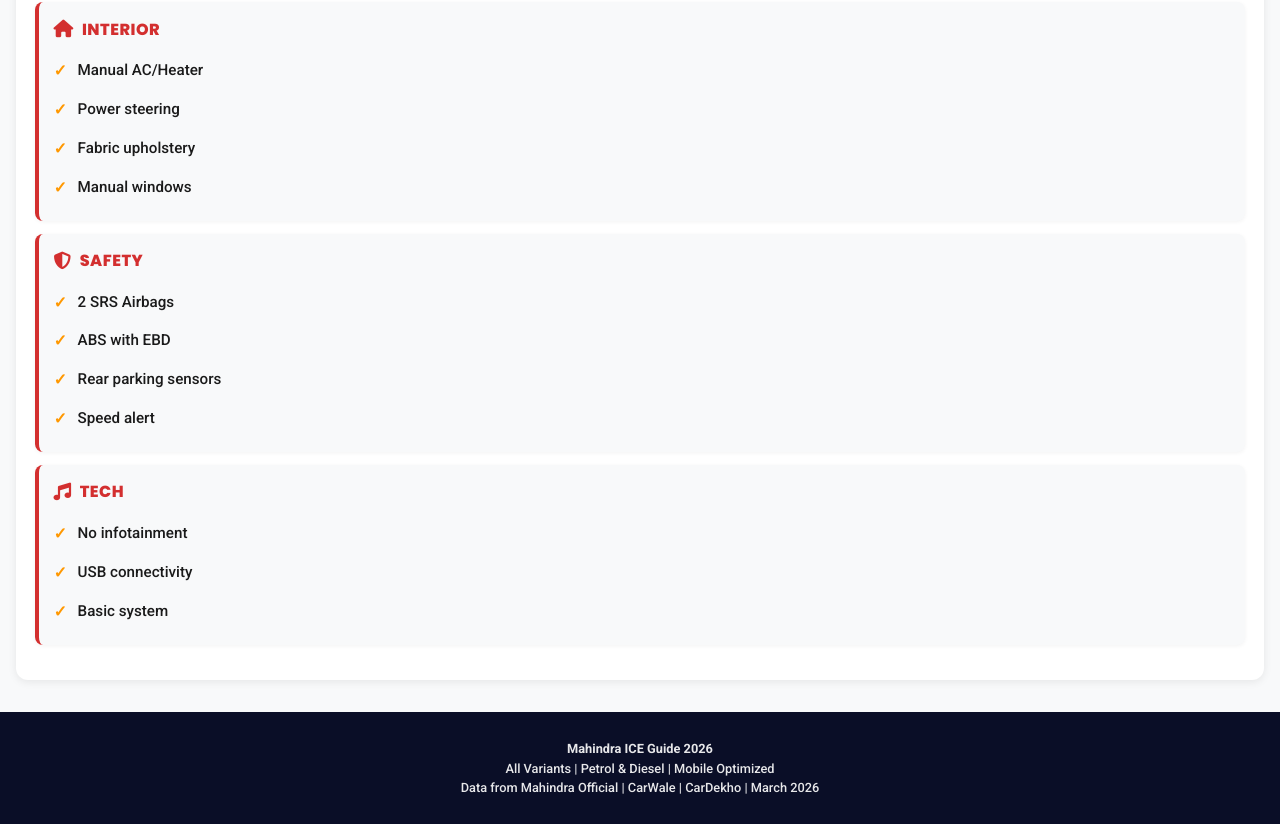
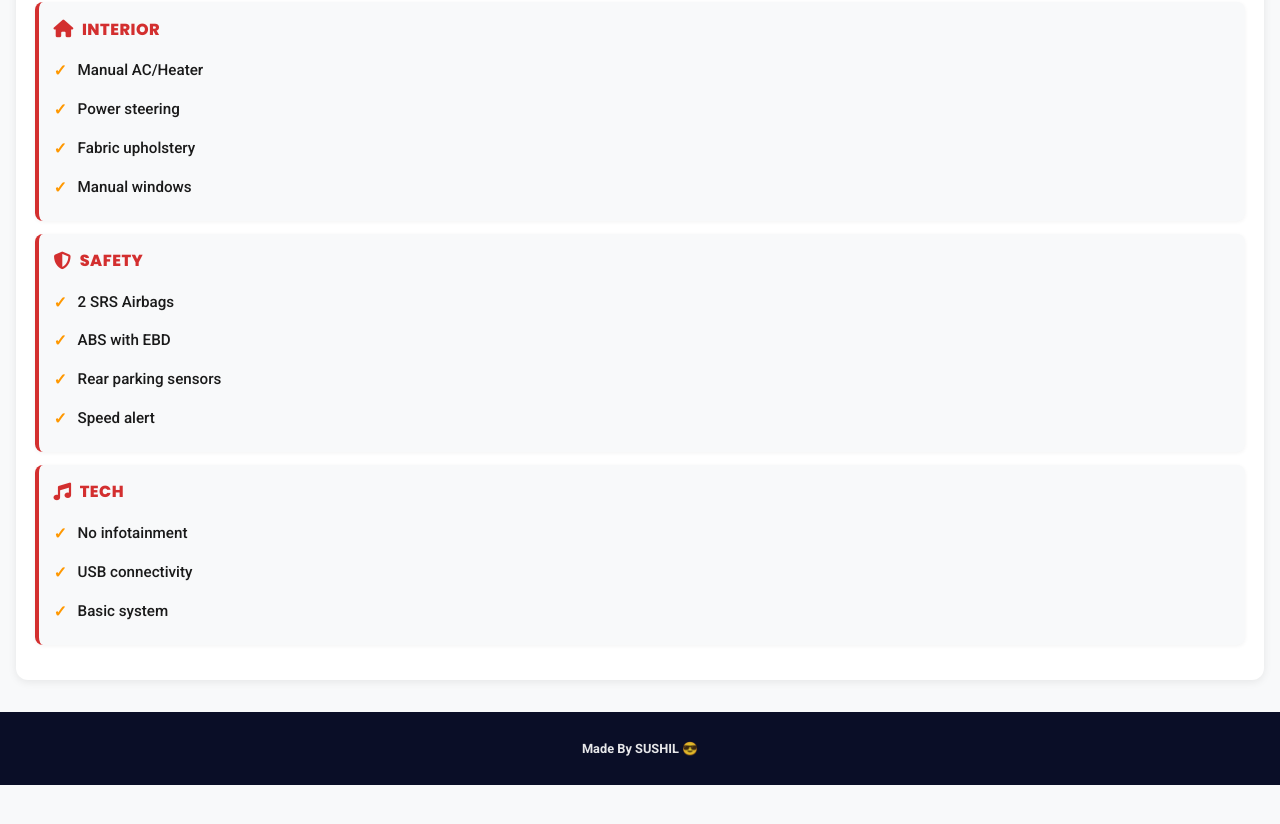
Before and after one commit to webTune1/car, a plain HTML site: page index.html in a window 1280 px wide. Shown: the part 1021-1845 px from the top of the page. After the commit the page ends 1806 px from the top, so only its background shows below. Drawn offline with Linux system fonts and the light colour scheme.

Commit message:
Update header and footer content in index.html

```diff
--- a/index.html
+++ b/index.html
@@ -12,7 +12,7 @@
 <body>
     <!-- ===== HEADER ===== -->
     <header>
-        <h1>🚗 Mahindra ICE 2026</h1>
+        <h1>Siddhi Laxmi Motors</h1>
         <p>Study Guide | All Variants & Features</p>
     </header>
 
@@ -24,9 +24,7 @@
 
     <!-- ===== FOOTER ===== -->
     <footer>
-        <p><strong>Mahindra ICE Guide 2026</strong></p>
-        <p>All Variants | Petrol & Diesel | Mobile Optimized</p>
-        <p>Data from Mahindra Official | CarWale | CarDekho | March 2026</p>
+        <p><strong>Made By SUSHIL 😎</strong></p>
     </footer>
 
     <!-- ===== SCRIPTS ===== -->
```
